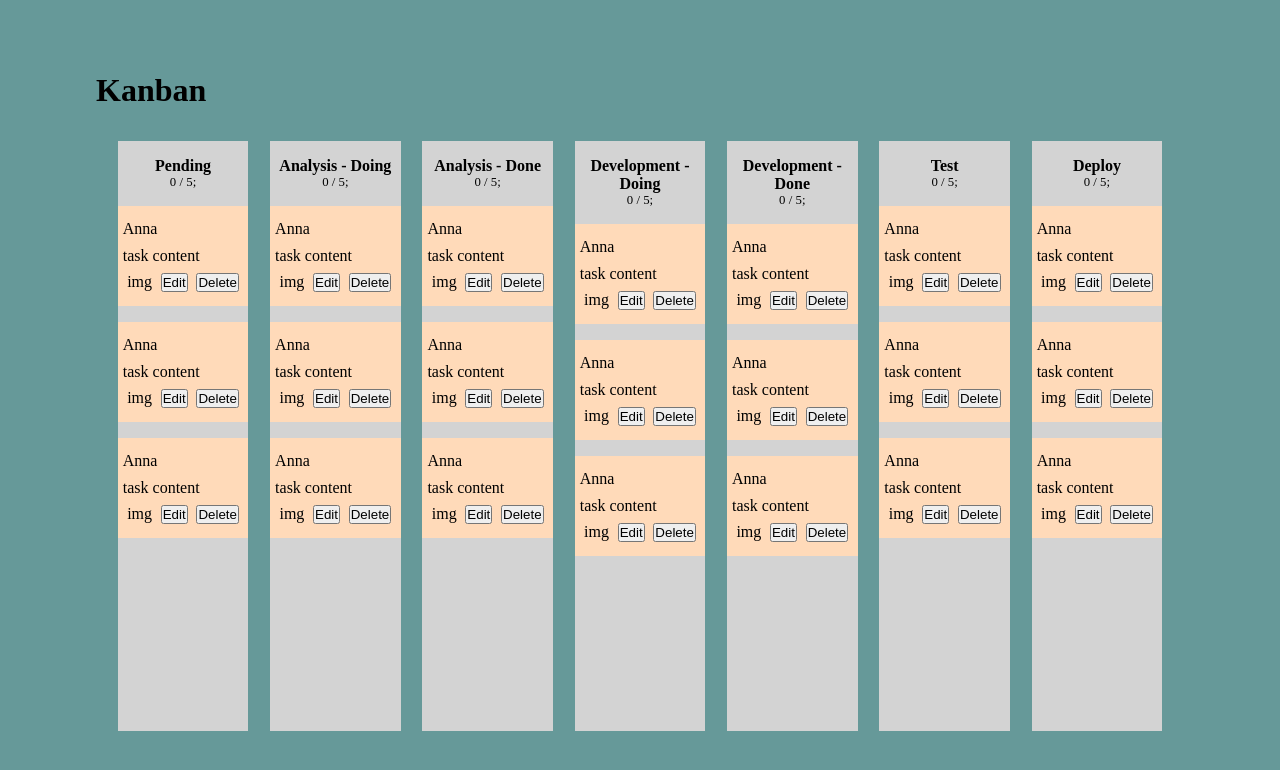
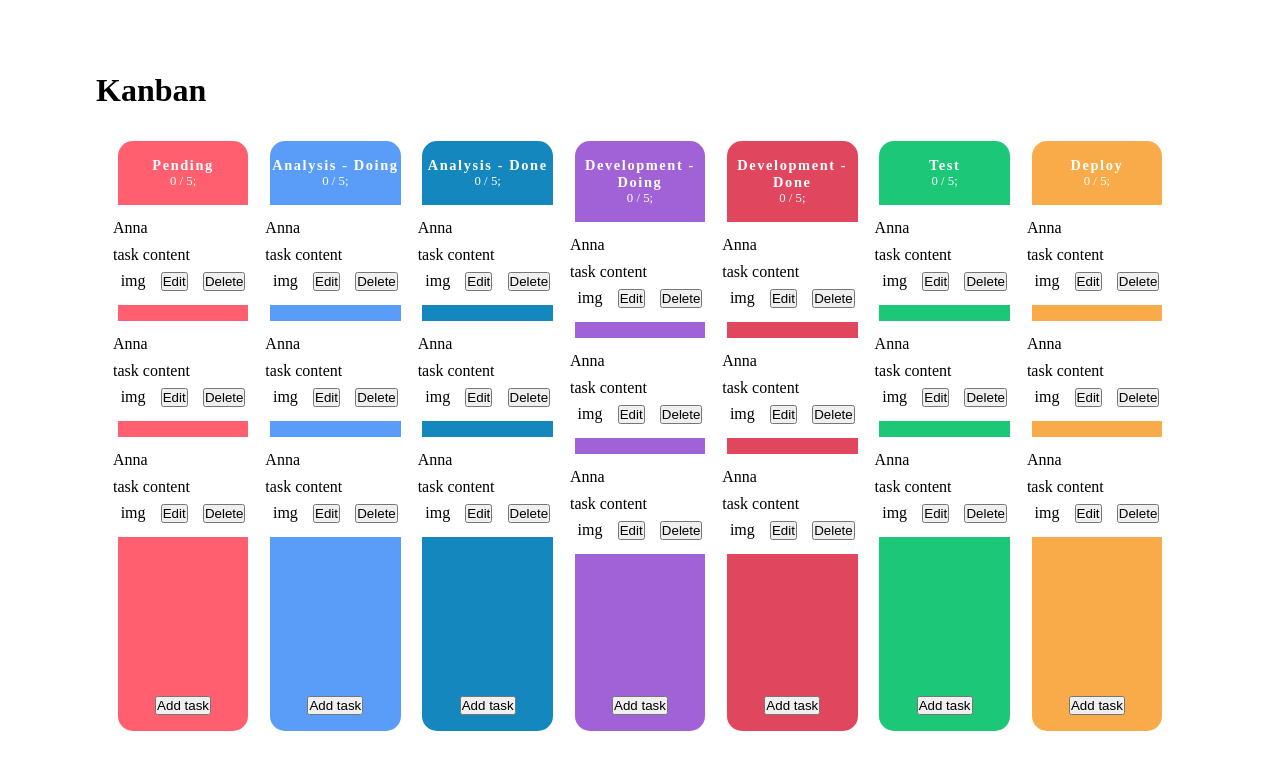
Before and after one commit to axseinga/kanbanboard-app-react, a React (Create React App) app: page / in a window 1280 px wide. Shown: the top 770 px of the page. Built offline with nearby package versions, Linux system fonts and the light colour scheme.

Commit message:
add more styling

```diff
--- a/src/KanbanColumn.css
+++ b/src/KanbanColumn.css
@@ -1,14 +1,32 @@
 .KanbanColumn {
-    background-color: lightgrey;
     width: 12%;
     text-align: center;
+    border-radius: 15px;
+    display: flex;
+    flex-direction: column;
+    justify-content: space-between;
+    align-items: center;
+}
+
+.KanbanColumn-main {
+    display: flex;
+    flex-direction: column;
+    justify-content: center;
+    align-items: center;
 }
 
 .KanbanColumn-name {
-    font-size: 1rem;
+    color: white;
+    font-size: 0.9rem;
     margin-top: 1rem;
+    letter-spacing: 0.1rem;
 }
 
 .KanbanColumn-numbers {
+    color: white;
     font-size: 0.8rem;
 }
+
+.KanbanColumn-footer {
+    padding: 1rem 0;
+}
--- a/src/KanbanColumn.js
+++ b/src/KanbanColumn.js
@@ -4,7 +4,11 @@ import "./KanbanColumn.css";
 
 const KanbanColumn = (props) => {
     return (
-        <div className="KanbanColumn">
+        <div
+            className="KanbanColumn"
+            style={{ backgroundColor: `${props.columnData.color}` }}
+        >
+            <div className="KanbanColumn-main">
                 <h2 className="KanbanColumn-name">{props.columnData.name}</h2>
                 <p className="KanbanColumn-numbers">
                     {props.columnData.tasks} / {props.columnData.limit};
@@ -15,6 +19,10 @@ const KanbanColumn = (props) => {
                     <KanbanTask />
                 </div>
             </div>
+            <div className="KanbanColumn-footer">
+                <button className="KanbanColumn-btn-add">Add task</button>
+            </div>
+        </div>
     );
 };
 
--- a/src/KanbanData.js
+++ b/src/KanbanData.js
@@ -8,48 +8,48 @@ export const columnsRawData = [
         name: "Pending",
         limit: taskLimitNumber,
         tasks: 0,
-        color: "red",
+        color: "#FF5F6F",
     },
     {
         id: 2,
         name: "Analysis - Doing",
         limit: taskLimitNumber,
         tasks: 0,
-        color: "pink",
+        color: "#5A9DF9",
     },
     {
         id: 3,
         name: "Analysis - Done",
         limit: taskLimitNumber,
         tasks: 0,
-        color: "purple",
+        color: "#1387BE",
     },
     {
         id: 4,
         name: "Development - Doing",
         limit: taskLimitNumber,
         tasks: 0,
-        color: "yellow",
+        color: "#A162D8",
     },
     {
         id: 5,
         name: "Development - Done",
         limit: taskLimitNumber,
         tasks: 0,
-        color: "green",
+        color: "#E0465E",
     },
     {
         id: 6,
         name: "Test",
         limit: taskLimitNumber,
         tasks: 0,
-        color: "orange",
+        color: "#1CC778",
     },
     {
         id: 7,
         name: "Deploy",
         limit: taskLimitNumber,
         tasks: 0,
-        color: "gray",
+        color: "#FAAB49",
     },
 ];
--- a/src/KanbanTask.css
+++ b/src/KanbanTask.css
@@ -1,12 +1,15 @@
 .KanbanTask {
-    background-color: peachpuff;
+    background-color: white;
     margin: 1rem 0;
     padding: 5px;
     height: 100px;
+    min-width: 150px;
+    width: 90%;
     display: flex;
     flex-direction: column;
     align-items: flex-start;
     justify-content: space-evenly;
+    border-radius: 5px;
 }
 
 .KanbanTask-options {
--- a/src/index.css
+++ b/src/index.css
@@ -7,5 +7,5 @@
 }
 
 body {
-    background-color: #669999;
+    background-color: white;
 }
```
Lines whose indentation alone changed are shown as unchanged.
